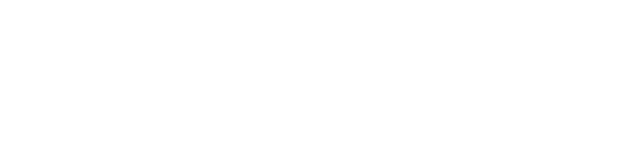
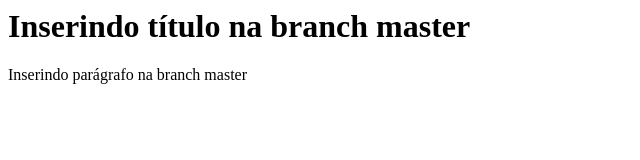
Before and after one commit to FernandoMarcheti/curso-git, a plain HTML site: page index.html in a window 1280 px wide. Shown: the whole page, without its empty margins (0-640 px from the left). Drawn offline with Linux system fonts and the light colour scheme.

Commit message:
inserindo titulo e paragrafo

```diff
--- a/index.html
+++ b/index.html
@@ -3,6 +3,7 @@
 	<title></title>
 </head>
 <body>
-
+	<h1>Inserindo título na branch master</h1>
+	<p>Inserindo parágrafo na branch master</p>
 </body>
 </html>
```
